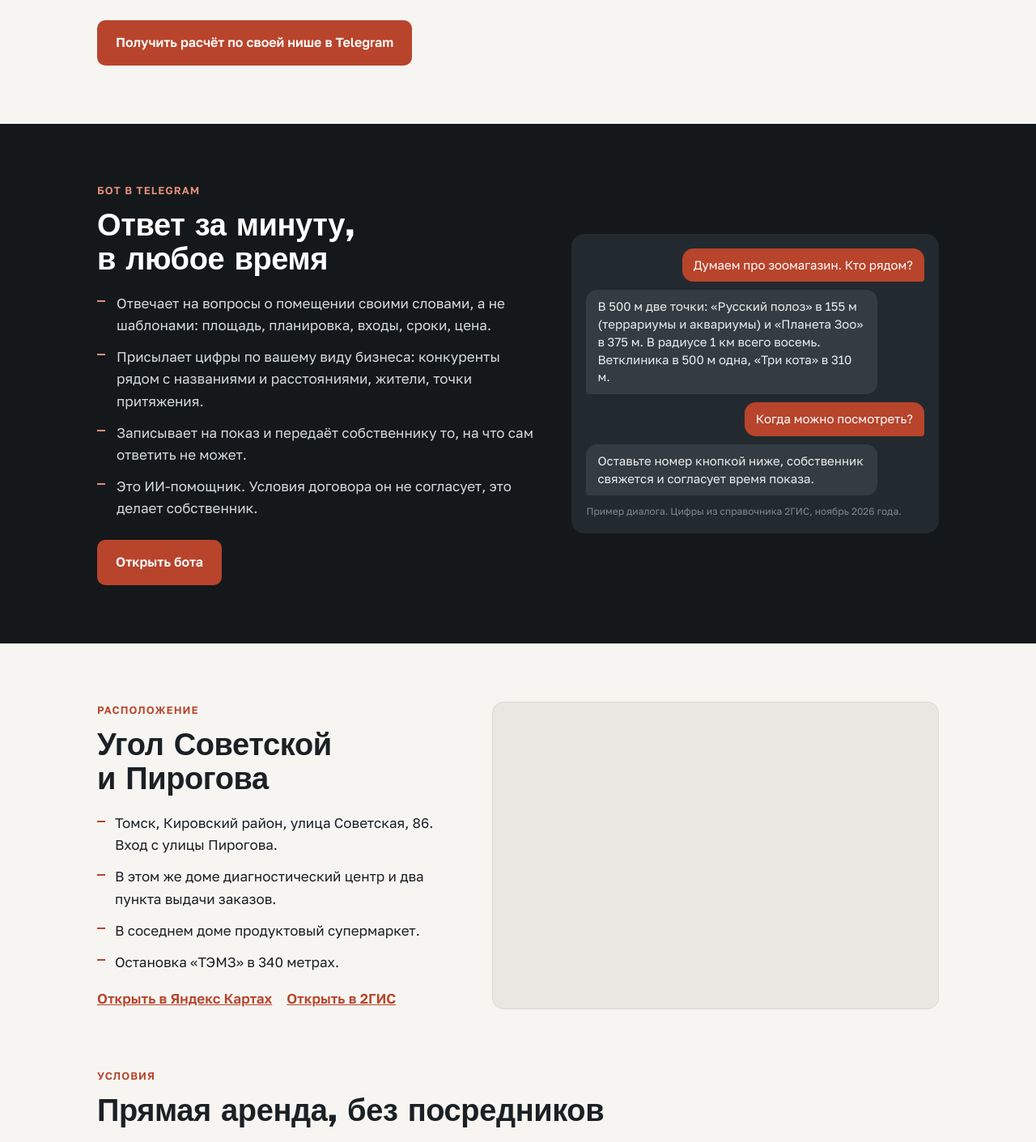
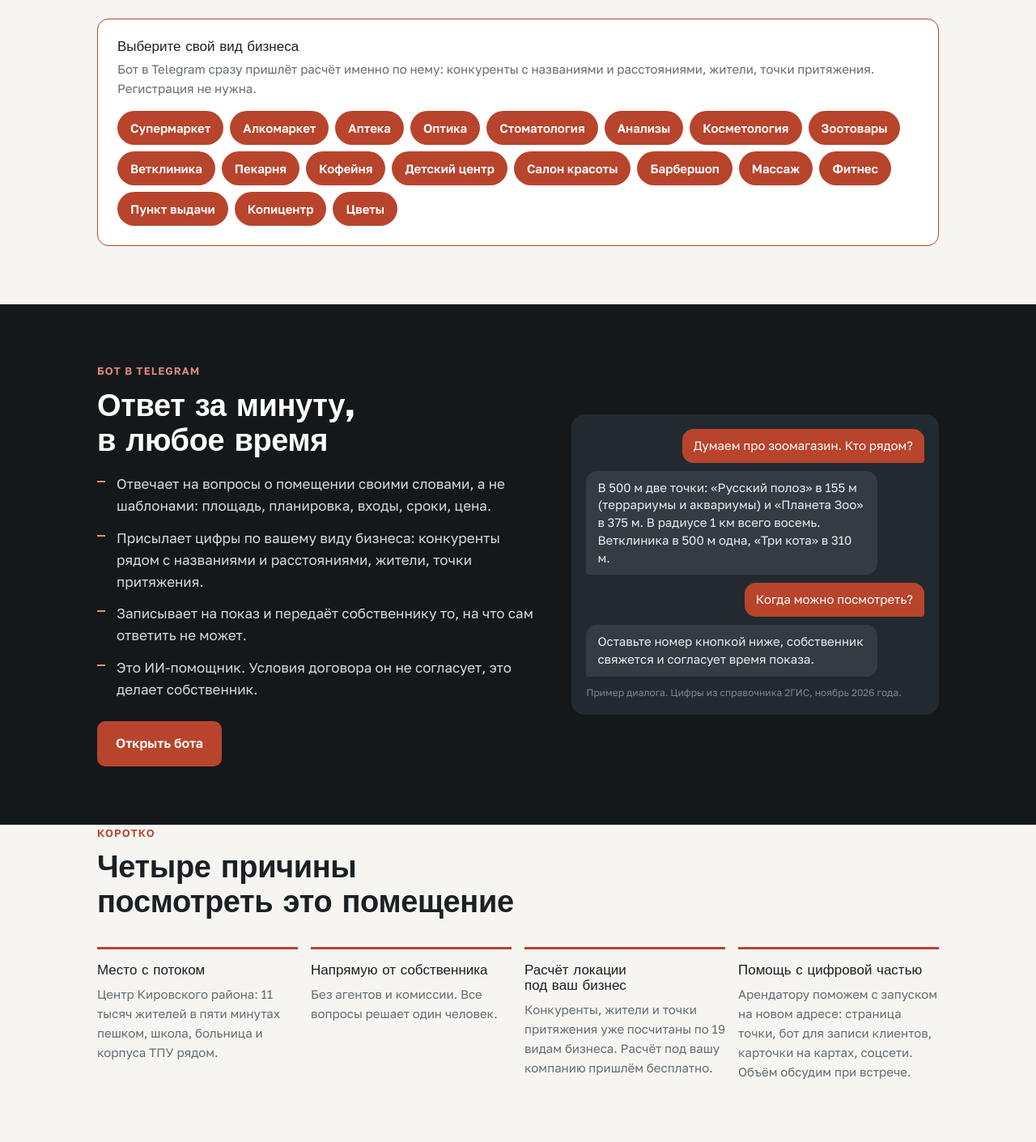
Before and after one commit to romantomsk2/sovetskaya86, a plain HTML site: page index.html in a window 1280 px wide. Shown: the part 5701-7112 px from the top of the page at 81% size. Drawn offline with Linux system fonts and the light colour scheme; a web font is replaced by a local one.

Commit message:
Выбор вида бизнеса кнопками и блок преимуществ
Co-Authored-By: Claude Fable 5.2 <noreply@anthropic.com>
Claude-Session: https://claude.ai/code/session_01AJ1FEwtu99bHQeP1EZfiUM

```diff
--- a/index.html
+++ b/index.html
@@ -102,6 +102,14 @@ section{padding:72px 0}
 .tbl .lo{color:var(--free-line);font-weight:700}
 .tbl .hi{color:var(--muted)}
 .tbl .grp td{background:#fbfaf8;font-weight:600;font-size:13px;color:var(--muted);text-align:left}
+.pick{margin-top:26px;background:var(--card);border:1px solid var(--brick);border-radius:14px;padding:24px}
+.pick p{color:var(--muted);font-size:15px;margin:6px 0 16px}
+.chips{display:flex;flex-wrap:wrap;gap:8px}
+.chips a{background:var(--brick);color:#fff;text-decoration:none;font-weight:600;font-size:15px;padding:9px 16px;border-radius:22px}
+.chips a:hover{background:var(--brick-dark)}
+.adv{display:grid;grid-template-columns:repeat(4,1fr);gap:16px}
+.adv article{border-top:3px solid var(--brick);padding-top:16px;display:flex;flex-direction:column;gap:8px}
+.adv p{font-size:15px;color:var(--muted)}
 .how{display:grid;grid-template-columns:1fr 1fr;gap:16px;margin-top:18px}
 .how p{font-size:15px;color:var(--muted)}
 .botband{display:grid;grid-template-columns:1.1fr .9fr;gap:32px;align-items:center}
@@ -176,6 +184,7 @@ footer{background:var(--ink);color:#7f888e;font-size:13px;padding:0 0 28px}
 
 @media (max-width:860px){
   .hero-grid,.plan-grid,.loc,.terms,.pano,.nums,.how,.botband{grid-template-columns:1fr}
+  .adv{grid-template-columns:1fr 1fr}
   .pano .mark b{font-size:11px;padding:3px 6px}
   .why{grid-template-columns:1fr 1fr}
   .who{grid-template-columns:1fr}
@@ -432,7 +441,11 @@ footer{background:var(--ink);color:#7f888e;font-size:13px;padding:0 0 28px}
       <p><b>Как читать последний столбец.</b> Это число точек на жителя в радиусе 500 м, делённое на то же число по городу. Меньше единицы: точек на жителя меньше, чем в среднем по Томску. Больше единицы: район обслуживает ещё и приезжий поток, прежде всего студентов ТПУ и пациентов больниц.</p>
       <p><b>Откуда данные.</b> Конкуренты: филиалы из справочника 2ГИС в радиусе по прямой, ноябрь 2026 года; знак «+» значит «не меньше». Жители: оценка по этажности и площади жилых домов на карте OpenStreetMap из расчёта 25 м² на человека. Среднее по городу посчитано на 650 тысяч жителей Томска с пригородами. Это оценка окружения, а не прогноз выручки.</p>
     </div>
-    <div class="cta"><a class="btn btn-main" href="https://t.me/sovetskaya_86_bot?start=numbers">Получить расчёт по своей нише в Telegram</a></div>
+    <div class="pick">
+      <h3>Выберите свой вид бизнеса</h3>
+      <p>Бот в Telegram сразу пришлёт расчёт именно по нему: конкуренты с названиями и расстояниями, жители, точки притяжения. Регистрация не нужна.</p>
+      <div class="chips"><a href="https://t.me/sovetskaya_86_bot?start=n_sup">Супермаркет</a><a href="https://t.me/sovetskaya_86_bot?start=n_alc">Алкомаркет</a><a href="https://t.me/sovetskaya_86_bot?start=n_apt">Аптека</a><a href="https://t.me/sovetskaya_86_bot?start=n_opt">Оптика</a><a href="https://t.me/sovetskaya_86_bot?start=n_den">Стоматология</a><a href="https://t.me/sovetskaya_86_bot?start=n_lab">Анализы</a><a href="https://t.me/sovetskaya_86_bot?start=n_cos">Косметология</a><a href="https://t.me/sovetskaya_86_bot?start=n_zoo">Зоотовары</a><a href="https://t.me/sovetskaya_86_bot?start=n_vet">Ветклиника</a><a href="https://t.me/sovetskaya_86_bot?start=n_bak">Пекарня</a><a href="https://t.me/sovetskaya_86_bot?start=n_cof">Кофейня</a><a href="https://t.me/sovetskaya_86_bot?start=n_kid">Детский центр</a><a href="https://t.me/sovetskaya_86_bot?start=n_sal">Салон красоты</a><a href="https://t.me/sovetskaya_86_bot?start=n_bar">Барбершоп</a><a href="https://t.me/sovetskaya_86_bot?start=n_mas">Массаж</a><a href="https://t.me/sovetskaya_86_bot?start=n_fit">Фитнес</a><a href="https://t.me/sovetskaya_86_bot?start=n_pvz">Пункт выдачи</a><a href="https://t.me/sovetskaya_86_bot?start=n_cop">Копицентр</a><a href="https://t.me/sovetskaya_86_bot?start=n_flw">Цветы</a></div>
+    </div>
   </div>
 </section>
 
@@ -457,6 +470,21 @@ footer{background:var(--ink);color:#7f888e;font-size:13px;padding:0 0 28px}
         <p class="a">Оставьте номер кнопкой ниже, собственник свяжется и согласует время показа.</p>
         <small>Пример диалога. Цифры из справочника 2ГИС, ноябрь 2026 года.</small>
       </div>
+    </div>
+  </div>
+</section>
+
+<section style="padding-top:0">
+  <div class="wrap">
+    <div class="head">
+      <div class="eyebrow">Коротко</div>
+      <h2>Четыре причины посмотреть это помещение</h2>
+    </div>
+    <div class="adv">
+      <article><h3>Место с потоком</h3><p>Центр Кировского района: 11 тысяч жителей в пяти минутах пешком, школа, больница и корпуса ТПУ рядом.</p></article>
+      <article><h3>Напрямую от собственника</h3><p>Без агентов и комиссии. Все вопросы решает один человек.</p></article>
+      <article><h3>Расчёт локации под ваш бизнес</h3><p>Конкуренты, жители и точки притяжения уже посчитаны по 19 видам бизнеса. Расчёт под вашу компанию пришлём бесплатно.</p></article>
+      <article><h3>Помощь с цифровой частью</h3><p>Арендатору поможем с запуском на новом адресе: страница точки, бот для записи клиентов, карточки на картах, соцсети. Объём обсудим при встрече.</p></article>
     </div>
   </div>
 </section>
```
